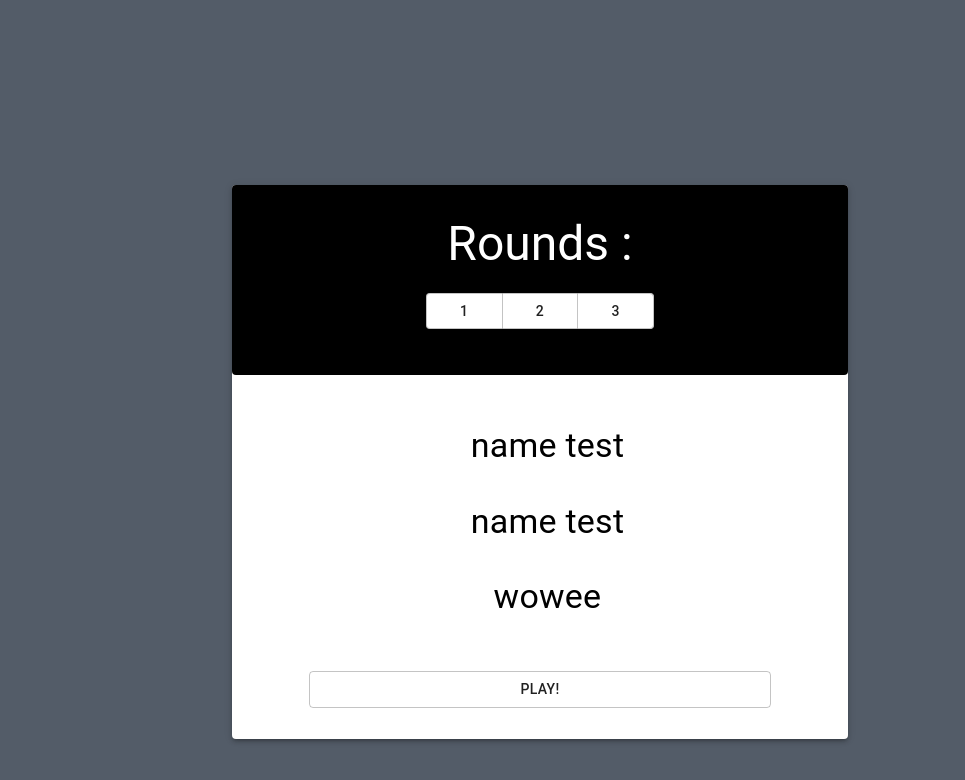
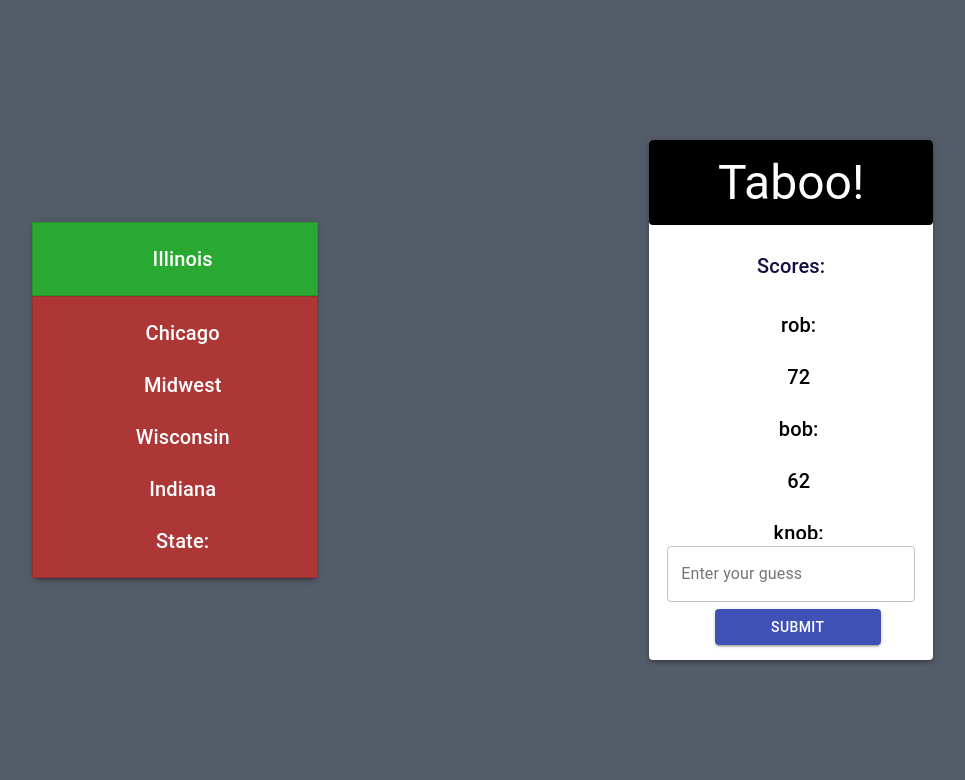
Before and after one commit to Kalashnikkov/taboo_online, a React (Create React App) app in the folder frontend/taboo_frontend/: page / in a window 1280 px wide. Shown: the top 780 px of the page, without its empty margins (100-1065 px from the left). Built offline with nearby package versions, Linux system fonts and the light colour scheme.

Commit message:
made game page display

```diff
--- a/frontend/taboo_frontend/src/App.js
+++ b/frontend/taboo_frontend/src/App.js
@@ -1,10 +1,12 @@
 import React from 'react';
+import { GamePage } from './pages/gamePage';
 import { LobbyPage } from './pages/lobbyPage';
+import { WinPage } from './pages/winPage';
 
 function App() {
   return (
     <div>
-      <LobbyPage/>
+      <GamePage/>
     </div>
   );
 }
--- a/frontend/taboo_frontend/src/pages/gamePage.js
+++ b/frontend/taboo_frontend/src/pages/gamePage.js
@@ -0,0 +1,177 @@
+import React from 'react';
+import {
+  makeStyles,
+  Container,
+  Paper,
+  Typography,
+  TextField,
+  Button,
+  ButtonGroup,
+} from '@material-ui/core';
+
+
+const useStyles = makeStyles(() => ({
+  root: {
+    background: '#535c68',
+    backgroundSize: 'cover',
+    height: '100vh',
+    overflow: 'hidden',
+    display: 'flex',
+    flexDirection: 'row',
+    alignItems: 'center',
+
+  },
+
+  containerItems: {
+    display: 'flex',
+    flexDirection: 'row',
+    alignItems: 'center',
+
+  },
+  paperLayout: {
+    width: '50%',
+    margin: '15%',
+    display: 'flex',
+    flexDirection: 'column',
+    textAlign: 'center',
+    alignItems: 'center',
+    color: '#130f40',
+  },
+  secondPaperLayout: {
+    width: '100%',
+    margin: '0%',
+    display: 'flex',
+    flexDirection: 'column',
+    textAlign: 'center',
+    alignItems: 'center',
+    backgroundColor: '#000000',
+    color: 'white'
+  },
+  thirdPaperLayout: {
+    width: '75%',
+    margin: '2.5%',
+    display: 'flex',
+    flexDirection: 'column',
+    textAlign: 'center',
+    alignItems: 'center',
+    backgroundColor: '#ffffff',
+    color: 'black'
+  },
+  fourthPaperLayout: {
+    backgroundColor: '#29A932',
+    color: 'white',
+    width: '100%'
+  },
+  fifthPaperLayout: {
+    backgroundColor: '#AD3737',
+    color: 'white',
+    width: '100%'
+  },
+  buttonLogin: {
+    marginLeft: '30px',
+    width: '78%'
+  },
+  textInput: {
+    width: '75%',
+    marginTop: '2.5%',
+    marginBottom: '2.5%'
+  },
+  title: {
+    margin: '5%',
+  },
+  buttonGroup: {
+      width: '75%',
+      marginTop: '2.5%',
+      marginBottom: '5%',
+  },
+  topButtonGroup: {
+    width: '75%',
+    marginTop: '2.5%',
+    marginBottom: '5%',
+    backgroundColor: '#ffffff'
+},
+playerList: {
+    marginRight: '25px'
+},
+scores: {
+    marginTop: '25px'
+},
+textField: {
+    margin: '0%'
+}
+
+}));
+
+export const GamePage = () => {
+  const classes = useStyles();
+  return (
+    <div className={classes.root}>
+
+    <Container className={classes.containerItems}>
+
+    <Container>
+    <Paper elevation={3} className={classes.paperLayout}>
+    <Paper elevation={0} className={classes.fourthPaperLayout} variant="outlined" square>
+        <Typography className={classes.playerList} component="h5" variant="h6">
+            <ul>Illinois</ul>
+        </Typography>
+    </Paper>
+    <Paper elevation={0} className={classes.fifthPaperLayout} variant="outlined" square>
+        <Typography className={classes.playerList} component="h5" variant="h6">
+            <ul>Chicago</ul>
+            <ul>Midwest</ul>
+            <ul>Wisconsin</ul>
+            <ul>Indiana</ul>
+            <ul>State:</ul>
+        </Typography>
+        </Paper>
+    </Paper>
+    </Container>
+
+    <Container>
+        <Paper elevation={3} className={classes.paperLayout}>
+        <Paper elevation={0} className={classes.secondPaperLayout} >
+          <Typography className={classes.title} component="h4" variant="h3">
+            Taboo!
+          </Typography>
+        </Paper>
+        <Typography className={classes.scores} component="h5" variant="h6">
+        Scores:
+        </Typography>
+        <Paper elevation={0} className={classes.thirdPaperLayout} style={{maxHeight: 250, overflow: 'auto'}} >
+        <Typography className={classes.playerList} component="h5" variant="h6">
+            <ul>rob:</ul>
+            <ul>72</ul>
+            <ul>bob:</ul>
+            <ul>62</ul>
+            <ul>knob:</ul>
+            <ul>52</ul>
+            <ul>tob:</ul>
+            <ul>42</ul>
+            <ul>fob:</ul>
+            <ul>32</ul>
+            <ul>zob:</ul>
+            <ul>72</ul>
+            <ul>blob:</ul>
+            <ul>72</ul>
+            <ul>sob:</ul>
+            <ul>0</ul>
+        </Typography>
+        </Paper>
+        <form className={classes.textField} noValidate autoComplete="off">
+
+        <TextField id="outlined-basic" label="Enter your guess" variant="outlined" />
+        </form>
+        <ButtonGroup className={classes.buttonGroup} fullWidth="True" >
+            <Button variant="contained" className={classes.buttonLogin} color='primary'>
+                Submit
+            </Button>
+        </ButtonGroup>
+        </Paper>
+    </Container>
+
+
+    </Container>
+    </div>
+  );
+};
--- a/frontend/taboo_frontend/src/pages/lobbyPage.js
+++ b/frontend/taboo_frontend/src/pages/lobbyPage.js
@@ -121,7 +121,7 @@ export const LobbyPage = () => {
             </Button>
         </ButtonGroup>
         </Paper>
-      </Container>
+        </Container>
     </div>
   );
 };
```
